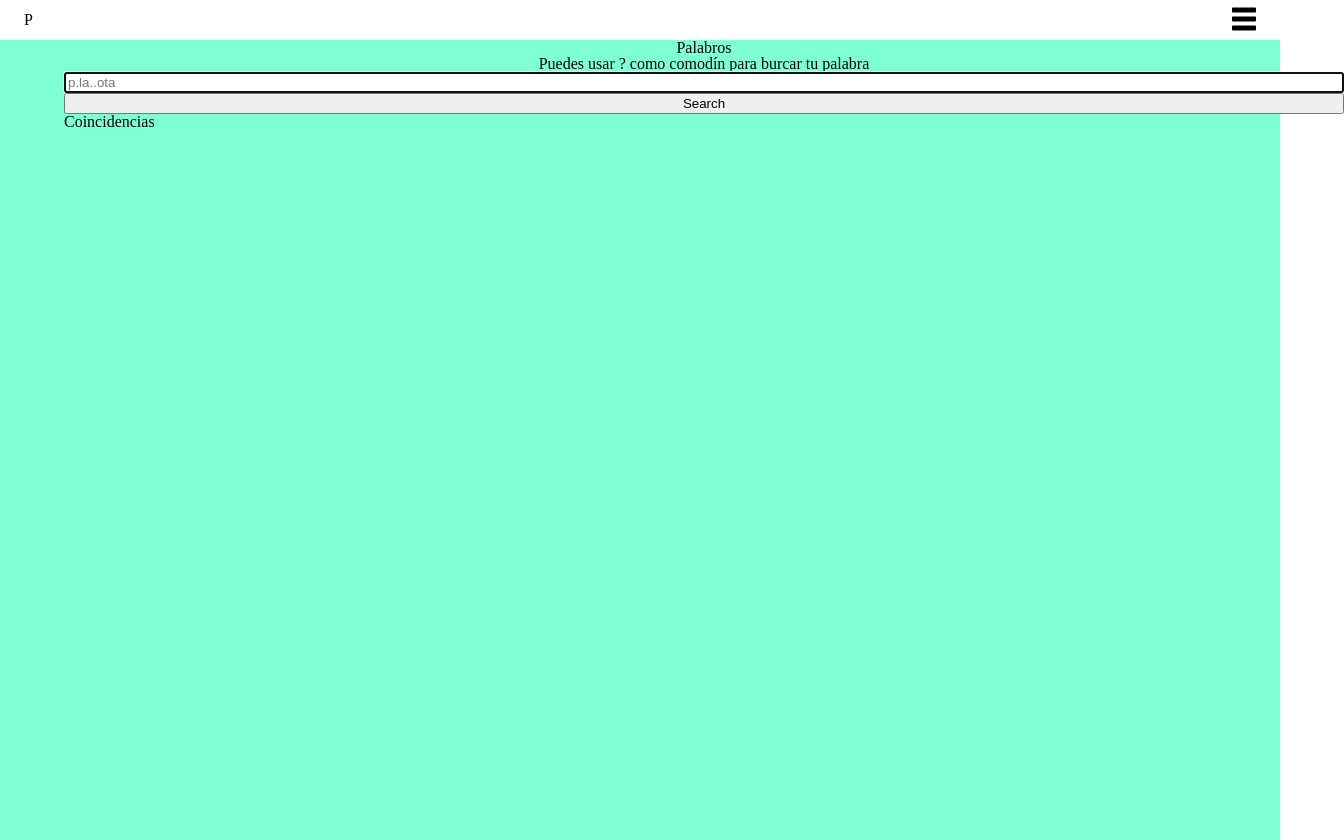
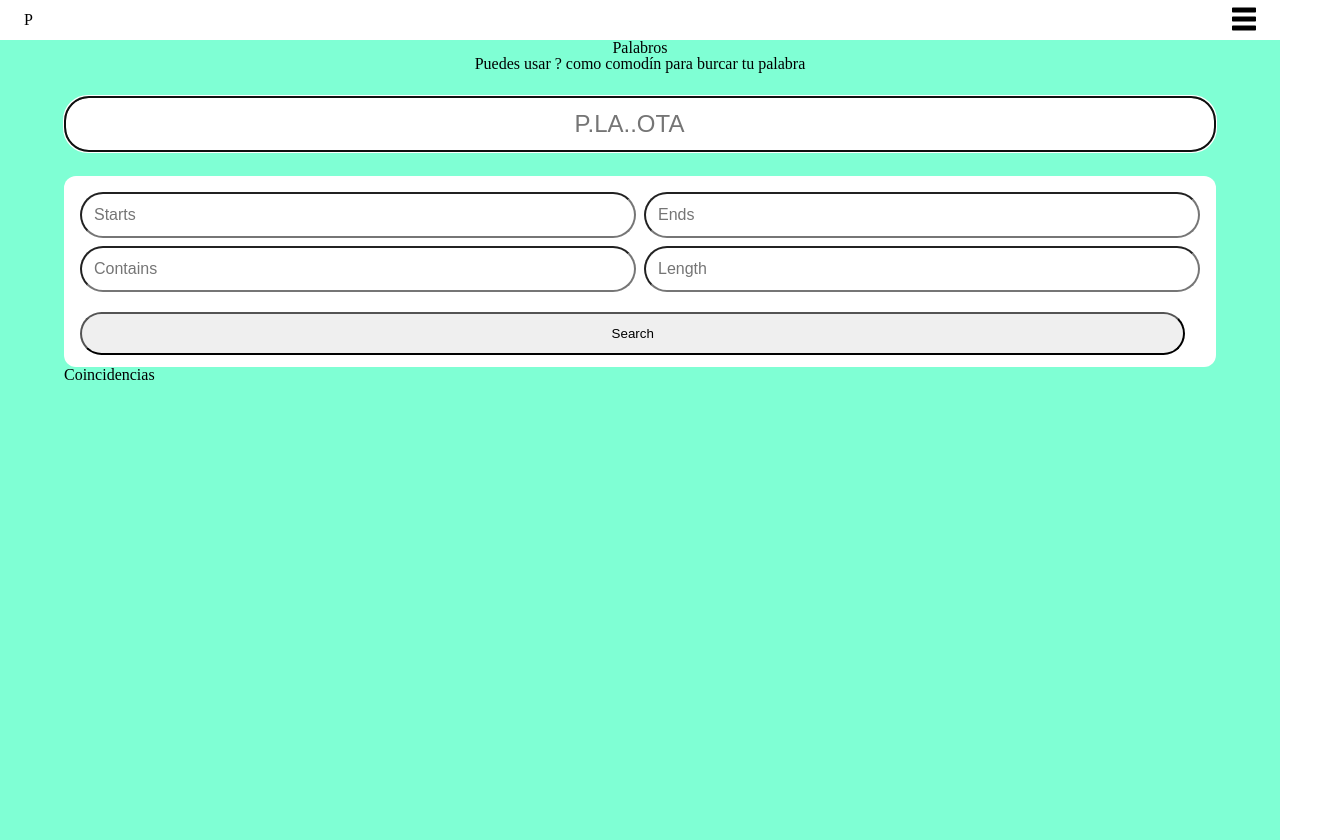
Before and after one commit to carlosvillu/palabros.io, a React (Vite) app: page / in a window 1280 px wide. Shown: the whole page, 1344 px wide, since content can reach past the window. Built offline with nearby package versions, Linux system fonts and the light colour scheme.

Commit message:
search css modules

```diff
--- a/src/components/Search/index.css
+++ /dev/null
@@ -1,14 +0,0 @@
-.Search {
-  display:  flex;
-  flex-direction: column;
-  width:  100vw;
-  align-items: center;
-  justify-content: center;
-}
-
-.Search-Form {
-  display:  flex;
-  flex-direction: column;
-  width: 100vw;
-  margin:0  var(--size-2xl);
-}
--- /dev/null
+++ b/src/components/Search/index.module.css
@@ -0,0 +1,48 @@
+.search {
+  display: flex;
+  flex-direction: column;
+  width: 100%;
+  align-items: center;
+  justify-content: center;
+}
+
+.searchForm {
+  display: flex;
+  flex-direction: column;
+  width: 100%;
+  margin: 0 var(--size-2xl);
+}
+
+.input {
+  padding: var(--size-s);
+  text-align: center;
+  border-radius: var(--size-l);
+  font-size: var(--size-l);
+  text-transform: uppercase;
+  margin: var(--size-l) 0;
+}
+
+.filtersContainer {
+  background-color: white;
+  padding: var(--size-s);
+  border-radius: var(--size-s);
+}
+
+.filters {
+  grid-template-columns: repeat(2, minmax(0, 1fr));
+  display: grid;
+}
+
+.filterItem {
+  border-radius: var(--size-l);
+  font-size: var(--size-m);
+  margin: var(--size-2xs);
+  padding: var(--size-s);
+}
+
+.cta {
+  margin: var(--size-m) var(--size-2xs) 0;
+  padding: var(--size-s);
+  border-radius: var(--size-l);
+  width: 98%;
+}
--- a/src/components/Search/index.tsx
+++ b/src/components/Search/index.tsx
@@ -1,7 +1,7 @@
 import PropTypes from 'prop-types'
 import { ReactElement, useRef } from 'react'
 
-import './index.css'
+import styles from './index.module.css'
 
 interface Props {
   onSearch: (results: string[]) => void
@@ -31,12 +31,20 @@ function Search ({ onSearch }: Props): ReactElement {
     const solution = [...matches].map(match => match[0]).map(match => match.replace('\n', ''))
     onSearch(solution)
   }
-  return <div className="Search debug">
+  return <div className={styles.search}>
     <h2>Palabros</h2>
     <h3>Puedes usar <strong>?</strong> como comodín para burcar tu palabra</h3>
-    <form className="Search-Form" onSubmit={handleSubmit as unknown as () => void}>
-      <input tabIndex={0} autoFocus type="search" enterKeyHint="search" placeholder='p.la..ota' autoComplete="off" autoCapitalize="off" autoCorrect="off" name="pattern" required />
-      <button type='submit'>Search</button>
+    <form className={styles.searchForm} onSubmit={handleSubmit as unknown as () => void}>
+      <input className={styles.input} tabIndex={0} autoFocus type="search" enterKeyHint="search" placeholder='p.la..ota' autoComplete="off" autoCapitalize="off" autoCorrect="off" name="pattern" required />
+      <div className={styles.filtersContainer}>
+        <div className={styles.filters}>
+          <input className={styles.filterItem} tabIndex={1} type='search' enterKeyHint="search" placeholder='Starts' autoComplete="off" autoCapitalize="off" autoCorrect="off" name="pattern" />
+          <input className={styles.filterItem} tabIndex={2} type='search' enterKeyHint="search" placeholder='Ends' autoComplete="off" autoCapitalize="off" autoCorrect="off" name="pattern" />
+          <input className={styles.filterItem} tabIndex={3} type='search' enterKeyHint="search" placeholder='Contains' autoComplete="off" autoCapitalize="off" autoCorrect="off" name="pattern" />
+          <input className={styles.filterItem} tabIndex={4} type='search' enterKeyHint="search" placeholder='Length' autoComplete="off" autoCapitalize="off" autoCorrect="off" name="pattern" />
+        </div>
+        <button className={styles.cta} type='submit'>Search</button>
+      </div>
     </form>
   </div>
 }
```
